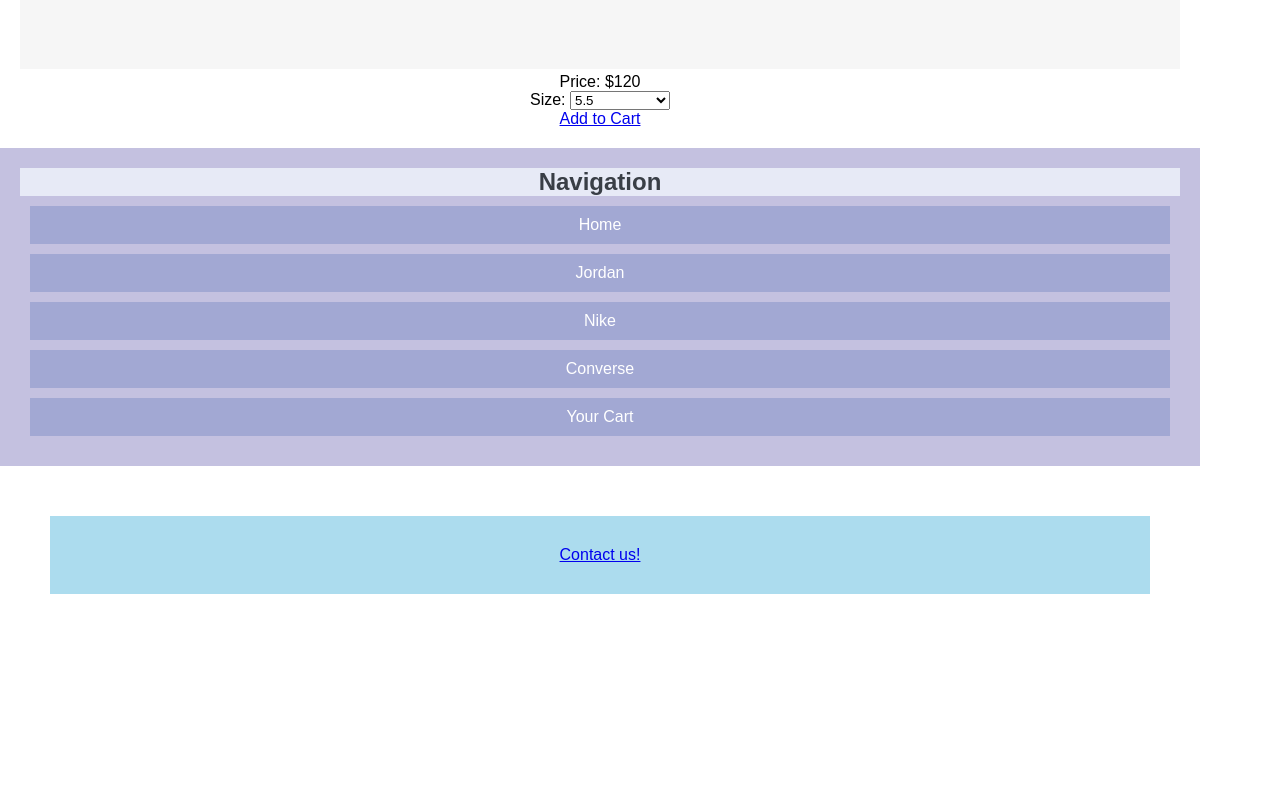
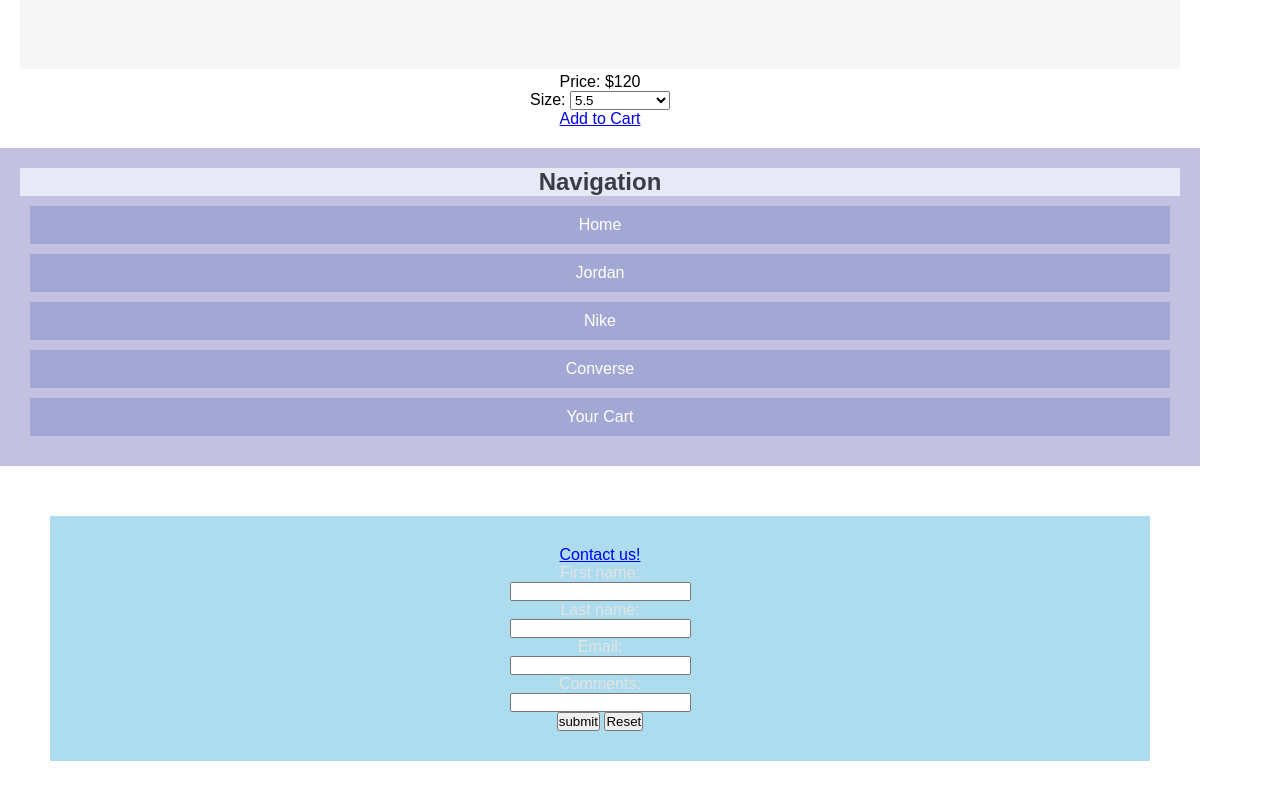
Before and after one commit to Contactmaru/CIS132-HTML-Project, a plain HTML site: page nike.html in a window 1280 px wide. Shown: the part 1838-2638 px from the top of the page. Before the commit the page ends 2482 px from the top, so only its background shows below. Drawn offline with Linux system fonts and the light colour scheme.

Commit message:
Update nike.html

```diff
--- a/nike.html
+++ b/nike.html
@@ -12,7 +12,7 @@
     </header>
     <section class="shoe-page">
         <h2>Nike Air Force 1 Low</h2>
-        <img src="nikeaf.jpg" alt="Nike Air Force">
+        <img src="nikeAF.jpg" alt="Nike Air Force">
         <p>Price: $120</p>
         <p>Size:
             <select>
@@ -47,7 +47,18 @@
 
     <footer>
         <a href="mailto:sales@tiraminsusports.com">Contact us!</a>
+        <form>
+            <label for="fname">First name:</label><br>
+            <input type="text" id="fname" name="fname"><br>
+            <label for="lname">Last name:</label><br>
+            <input type="text" id="lname" name="lname"><br>
+            <label for="email">Email:</label><br>
+            <input type="text" id="email" name="email"><br>
+            <label for="comt">Comments:</label><br>
+            <input type="text" id="comt" name="comt"><br>
+            <input type="submit" value="submit">
+            <input type="reset">
+        </form>
     </footer>
-
-</body>
-</html>
+    </body>
+    </html>
```
